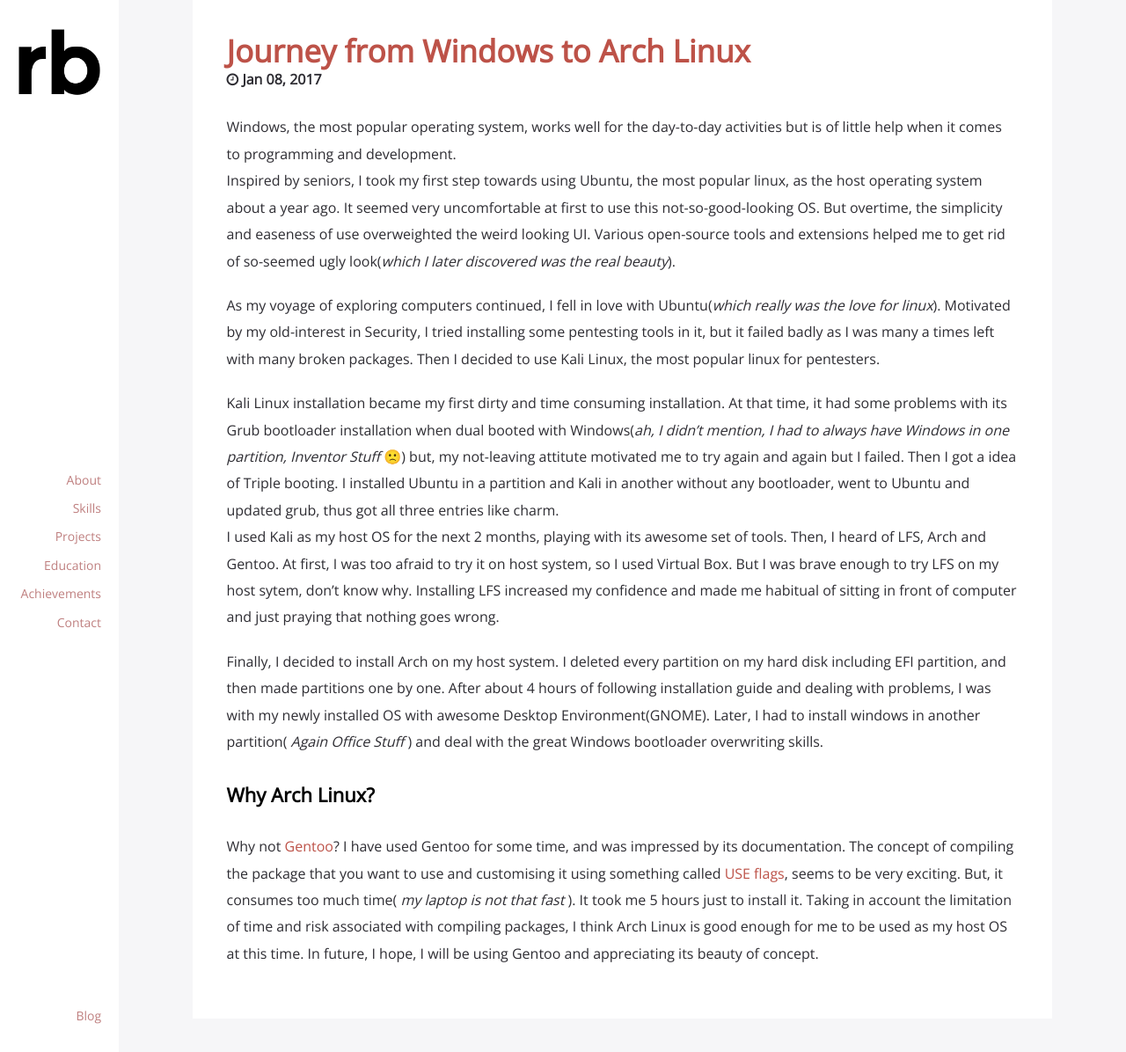
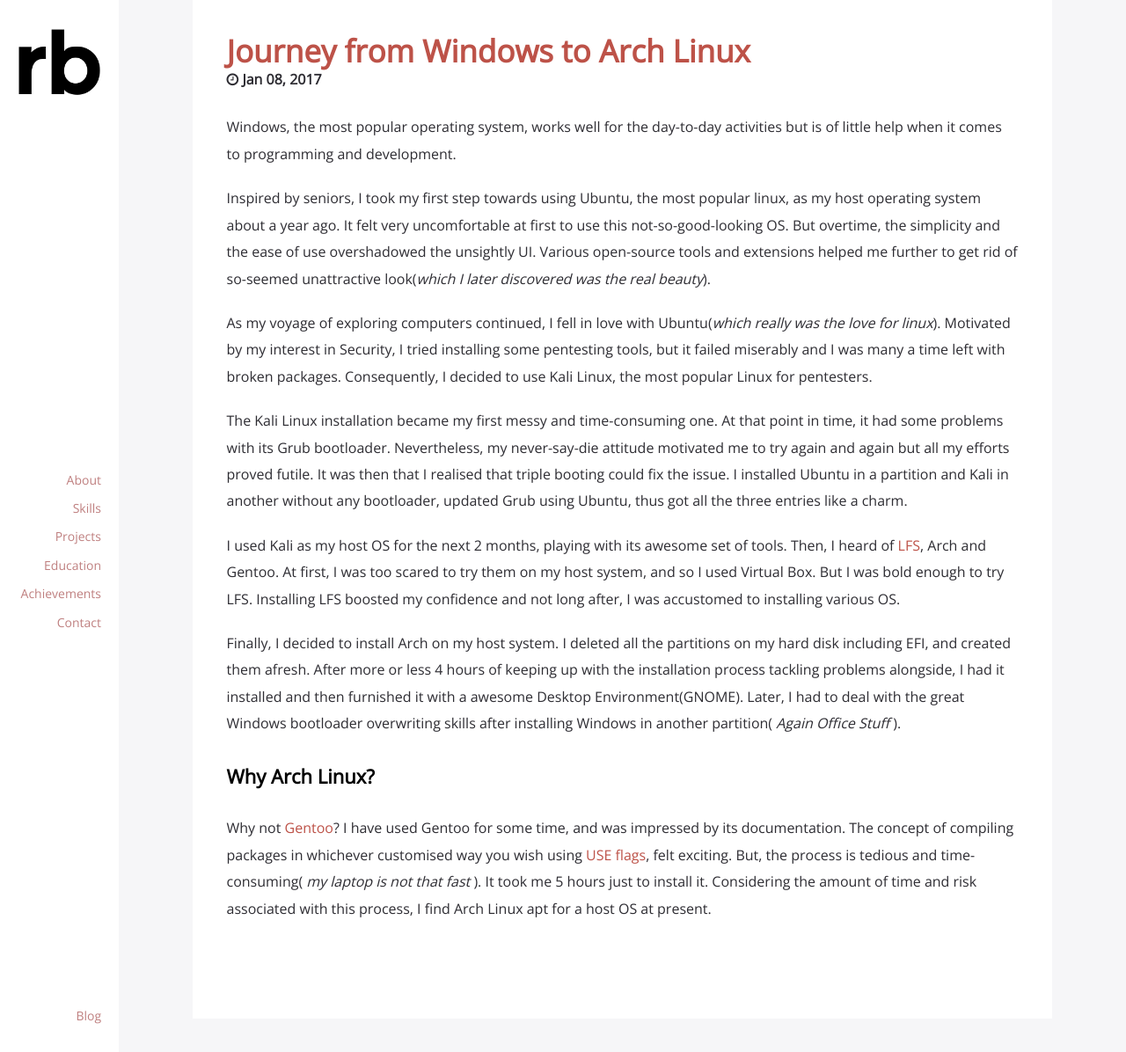
Before and after one commit to shivnshu/homepage, a Jekyll site: the page built from _posts/2017-01-08-journey-to-arch.md, in a window 1280 px wide and 1196 px high. Shown: the whole window at 88% size. Built offline with Jekyll 4.4.1, drawn with Linux system fonts in a browser that asks for light colours; nearby versions of some CDN libraries; Markdown is read by kramdown in place of the engine named in the settings; comment, search, counter and statistics services are not loaded.

Commit message:
edit 2nd post

```diff
--- a/_posts/2017-01-08-journey-to-arch.md
+++ b/_posts/2017-01-08-journey-to-arch.md
@@ -3,14 +3,16 @@
 title: Journey from Windows to Arch Linux
 ---
 Windows, the most popular operating system, works well for the day-to-day activities but is of little help when it comes to programming and development.
-Inspired by seniors, I took my first step towards using Ubuntu, the most popular linux, as the host operating system about a year ago. It seemed very uncomfortable at first to use this not-so-good-looking OS. But overtime, the simplicity and easeness of use overweighted the weird looking UI. Various open-source tools and extensions helped me to get rid of so-seemed ugly look(_which I later discovered was the real beauty_).
 
-As my voyage of exploring computers continued, I fell in love with Ubuntu(_which really was the love for linux_). Motivated by my old-interest in Security, I tried installing some pentesting tools in it, but it failed badly as I was many a times left with many broken packages. Then I decided to use Kali Linux, the most popular linux for pentesters.
+Inspired by seniors, I took my first step towards using Ubuntu, the most popular linux, as my host operating system about a year ago. It felt very uncomfortable at first to use this not-so-good-looking OS. But overtime, the simplicity and the ease of use overshadowed the unsightly UI. Various open-source tools and extensions helped me further to get rid of so-seemed unattractive look(_which I later discovered was the real beauty_).
 
-Kali Linux installation became my first dirty and time consuming installation. At that time, it had some problems with its Grub bootloader installation when dual booted with Windows(_ah, I didn't mention, I had to always have Windows in one partition, Inventor Stuff_ 🙁) but, my not-leaving attitute motivated me to try again and again but I failed. Then I got a idea of Triple booting. I installed Ubuntu in a partition and Kali in another without any bootloader, went to Ubuntu and updated grub, thus got all three entries like charm.
-I used Kali as my host OS for the next 2 months, playing with its awesome set of tools. Then, I heard of LFS, Arch and Gentoo. At first, I was too afraid to try it on host system, so I used Virtual Box. But I was brave enough to try LFS on my host sytem, don't know why. Installing LFS increased my confidence and made me habitual of sitting in front of computer and just praying that nothing goes wrong.
+As my voyage of exploring computers continued, I fell in love with Ubuntu(_which really was the love for linux_). Motivated by my interest in Security, I tried installing some pentesting tools, but it failed miserably and I was many a time left with broken packages. Consequently, I decided to use Kali Linux, the most popular Linux for pentesters.
 
-Finally, I decided to install Arch on my host system. I deleted every partition on my hard disk including EFI partition, and then made partitions one by one. After about 4 hours of following installation guide and dealing with problems, I was with my newly installed OS with awesome Desktop Environment(GNOME). Later, I had to install windows in another partition( _Again Office Stuff_ ) and deal with the great Windows bootloader overwriting skills.
+The Kali Linux installation became my first messy and time-consuming one. At that point in time, it had some problems with its Grub bootloader. Nevertheless, my never-say-die attitude motivated me to try again and again but all my efforts proved futile. It was then that I realised that triple booting could fix the issue. I installed Ubuntu in a partition and Kali in another without any bootloader, updated Grub using Ubuntu, thus got all the three entries like a charm.
+
+I used Kali as my host OS for the next 2 months, playing with its awesome set of tools. Then, I heard of [LFS](http://www.linuxfromscratch.org/lfs/), Arch and Gentoo. At first, I was too scared to try them on my host system, and so I used Virtual Box. But I was bold enough to try LFS. Installing LFS boosted my confidence and not long after, I was accustomed to installing various OS.
+
+Finally, I decided to install Arch on my host system. I deleted all the partitions on my hard disk including EFI, and created them afresh. After more or less 4 hours of keeping up with the installation process tackling problems alongside, I had it installed and then furnished it with a awesome Desktop Environment(GNOME). Later, I had to deal with the great Windows bootloader overwriting skills after installing Windows in another partition( _Again Office Stuff_ ).
 
 ####Why Arch Linux?
-Why not [Gentoo](https://www.gentoo.org/)? I have used Gentoo for some time, and was impressed by its documentation. The concept of compiling the package that you want to use and customising it using something called [USE flags](https://wiki.gentoo.org/wiki/USE_flag), seems to be very exciting. But, it consumes too much time( _my laptop is not that fast_ ). It took me 5 hours just to install it. Taking in account the limitation of time and risk associated with compiling packages, I think Arch Linux is good enough for me to be used as my host OS at this time. In future, I hope, I will be using Gentoo and appreciating its beauty of concept.
+Why not [Gentoo](https://www.gentoo.org/)? I have used Gentoo for some time, and was impressed by its documentation. The concept of compiling packages in whichever customised way you wish using [USE flags](https://wiki.gentoo.org/wiki/USE_flag), felt exciting. But, the process is tedious and time-consuming( _my laptop is not that fast_ ). It took me 5 hours just to install it. Considering the amount of time and risk associated with this process, I find Arch Linux apt for a host OS at present.
```
Also changed, not shown: 1 other file.
